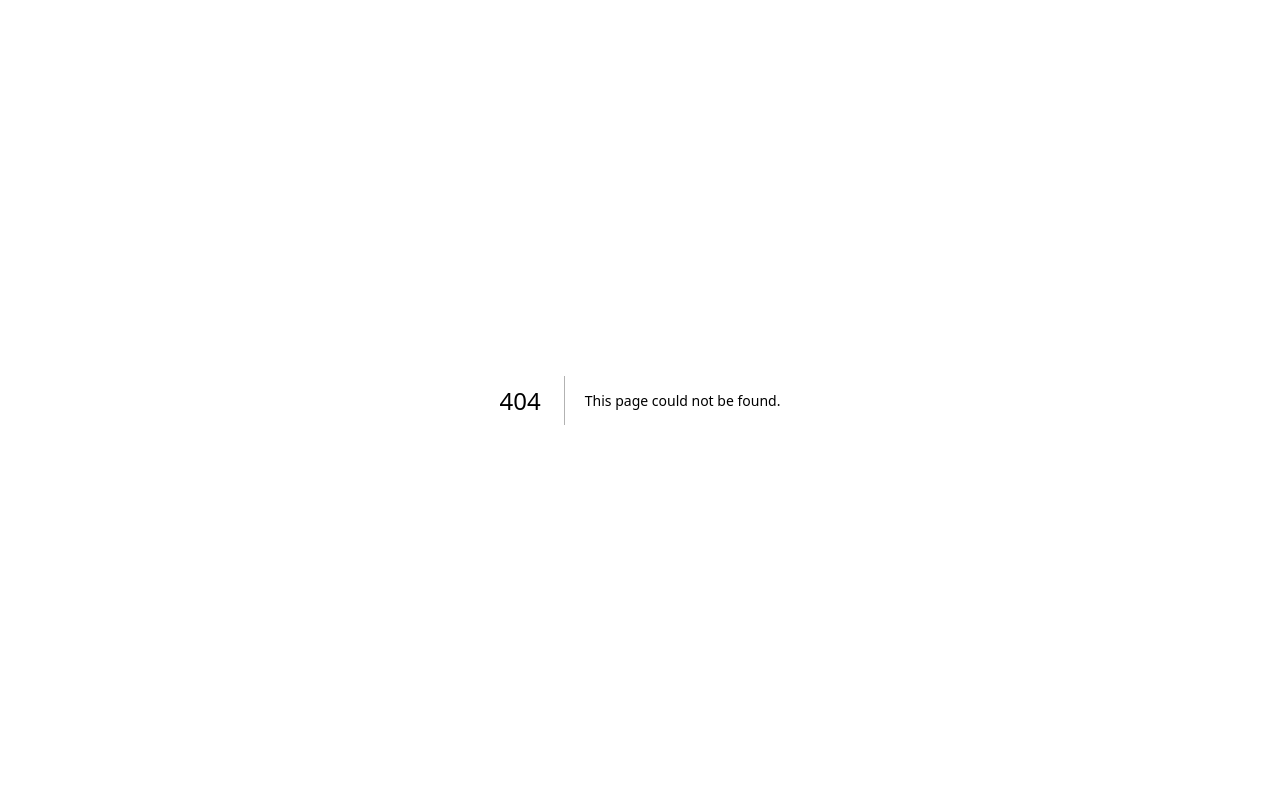
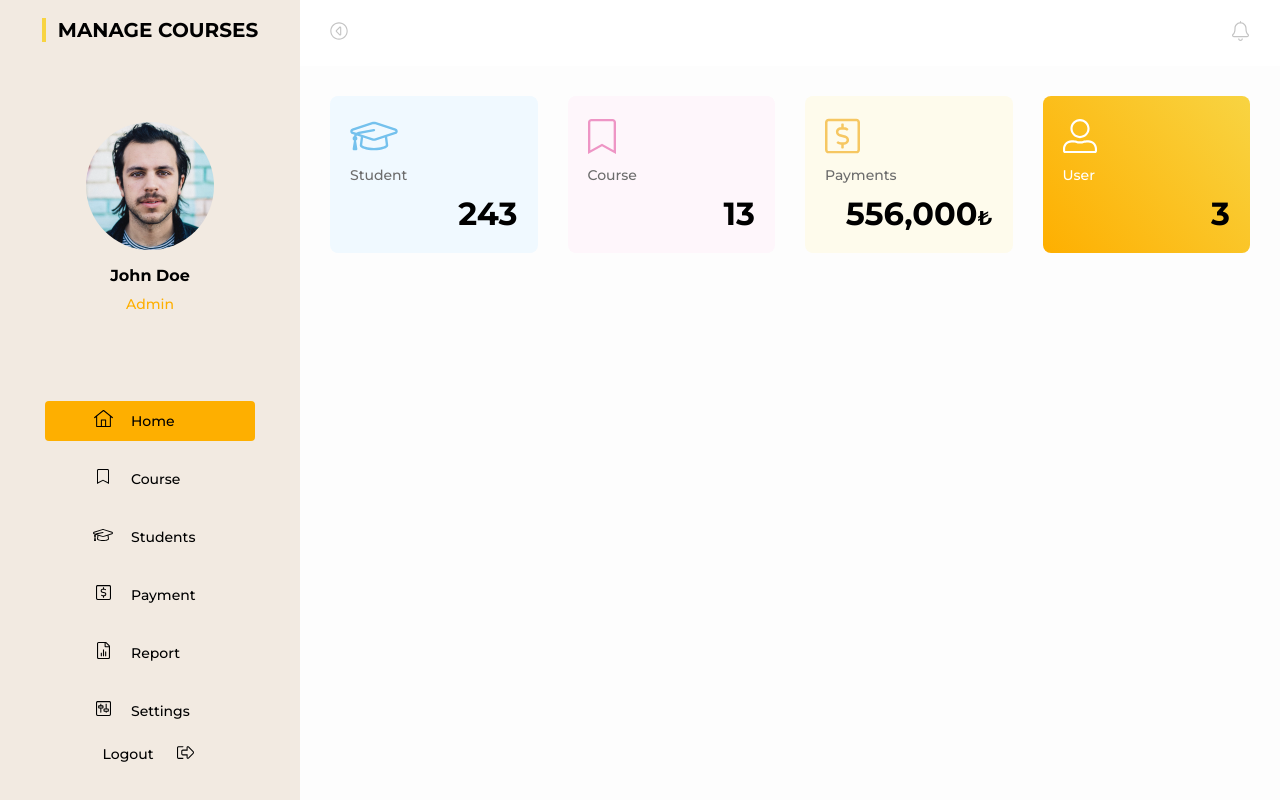
Before and after one commit to taskiranumut/manage-students, a Next.js app: page /dashboard in a window 1280 px wide. Before the commit this address had no page. Built offline with nearby package versions, Linux system fonts and the light colour scheme.

Commit message:
feat: add Home feature into dashboard main route

```diff
--- /dev/null
+++ b/src/app/dashboard/page.js
@@ -0,0 +1,13 @@
+"use client";
+
+import React from "react";
+import styles from "./page.module.css";
+import Home from "@/features/Dashboard/Home";
+
+export default function Page() {
+  return (
+    <main className={styles.main}>
+      <Home />
+    </main>
+  );
+}
--- /dev/null
+++ b/src/app/dashboard/page.module.css
@@ -0,0 +1,5 @@
+.main {
+  height: 100%;
+  padding: 30px;
+  background: var(--color-background-secondary-light);
+}
--- /dev/null
+++ b/src/features/Dashboard/Home/index.js
@@ -0,0 +1,11 @@
+import React from "react";
+import styles from "./styles.module.css";
+import HomeCards from "../components/HomeCards";
+
+export default function Home() {
+  return (
+    <div>
+      <HomeCards />
+    </div>
+  );
+}
```
Also changed, not shown: src/features/Dashboard/Home/styles.module.css (added).
